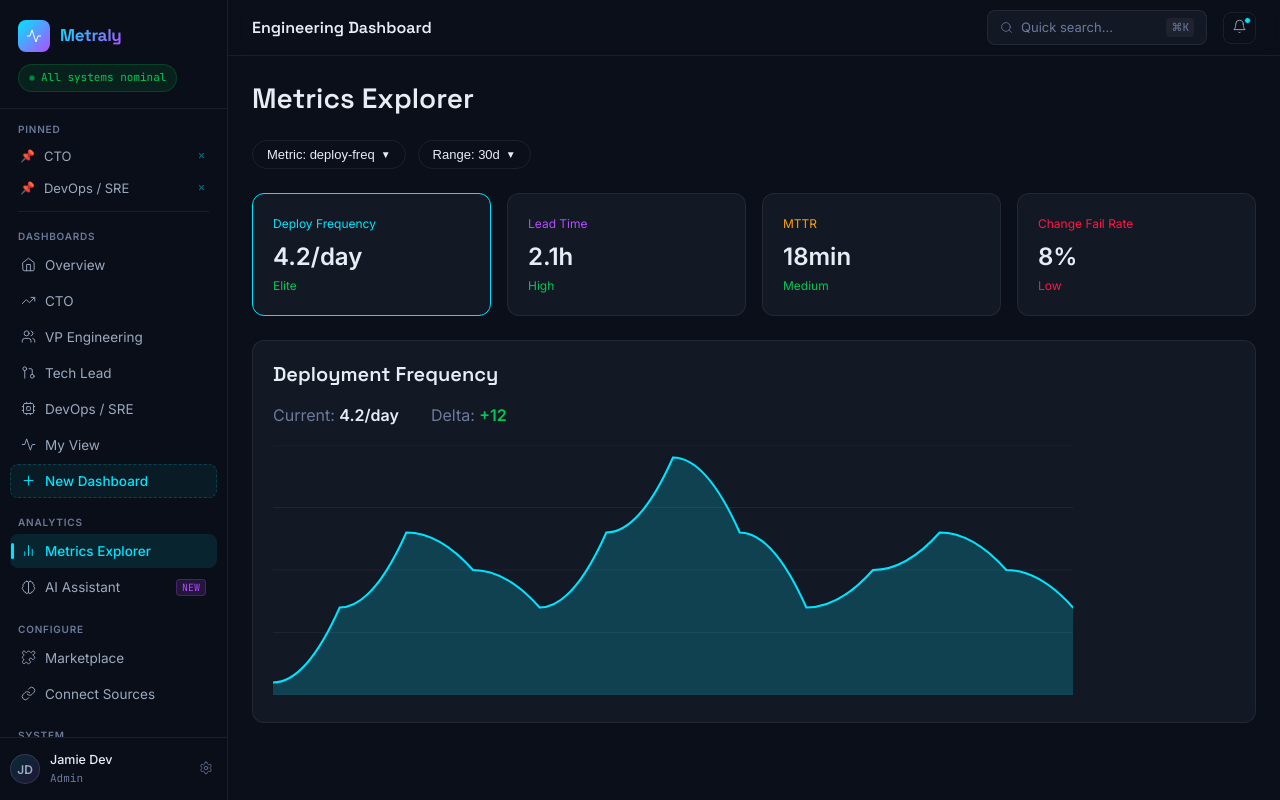
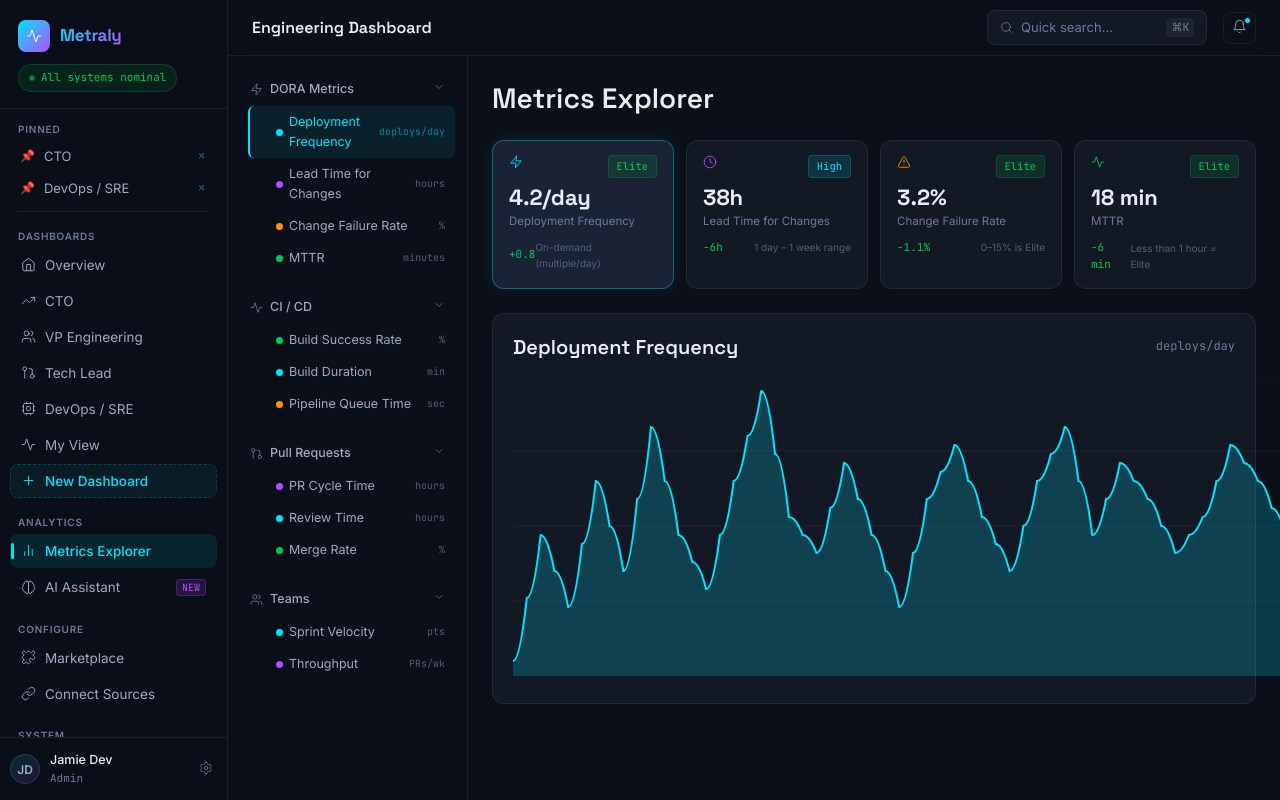
Before and after one commit to azyoskol/tl-tools, a React (Vite) app in the folder ui/: page / in a window 1280 px wide. Both pictures are taken after a click on the button "Metrics Explorer". Built offline with nearby package versions, Linux system fonts and the light colour scheme; the HTML template or start-up script is replaced by a standard one.

Commit message:
feat: rewrite Metrics Explorer with sidebar tree and DORA cards

```diff
--- a/ui/src/screens/MetricsScreen.tsx
+++ b/ui/src/screens/MetricsScreen.tsx
@@ -1,44 +1,192 @@
-import React, { useEffect, useState } from 'react';
-import { getDORA, getMetrics } from '../api/metrics';
+import React, { useState } from 'react';
+import { Widget } from '../components/ui/Widget';
 import { AreaChart } from '../components/charts/AreaChart';
-import { FilterPill } from '../components/ui/FilterPill';
-import { Widget } from '../components/ui/Widget';
+import { Icon } from '../components/ui/Icon';
+
+type TreeIcon = 'zap' | 'activity' | 'gitPR' | 'users' | 'layers';
+
+interface MetricChild { id: string; label: string; unit: string; color: string; }
+interface MetricGroup { id: string; label: string; icon: TreeIcon; expanded?: boolean; children: MetricChild[]; }
+
+const METRIC_TREE: MetricGroup[] = [
+  {
+    id: 'dora', label: 'DORA Metrics', icon: 'zap', expanded: true,
+    children: [
+      { id: 'deploy-freq', label: 'Deployment Frequency', unit: 'deploys/day', color: '#00E5FF' },
+      { id: 'lead-time', label: 'Lead Time for Changes', unit: 'hours', color: '#B44CFF' },
+      { id: 'cfr', label: 'Change Failure Rate', unit: '%', color: '#FF9100' },
+      { id: 'mttr', label: 'MTTR', unit: 'minutes', color: '#00C853' },
+    ],
+  },
+  {
+    id: 'ci', label: 'CI / CD', icon: 'activity',
+    children: [
+      { id: 'ci-pass', label: 'Build Success Rate', unit: '%', color: '#00C853' },
+      { id: 'ci-duration', label: 'Build Duration', unit: 'min', color: '#00E5FF' },
+      { id: 'ci-queue', label: 'Pipeline Queue Time', unit: 'sec', color: '#FF9100' },
+    ],
+  },
+  {
+    id: 'pr', label: 'Pull Requests', icon: 'gitPR',
+    children: [
+      { id: 'pr-cycle', label: 'PR Cycle Time', unit: 'hours', color: '#B44CFF' },
+      { id: 'pr-review', label: 'Review Time', unit: 'hours', color: '#00E5FF' },
+      { id: 'pr-merge', label: 'Merge Rate', unit: '%', color: '#00C853' },
+    ],
+  },
+  {
+    id: 'teams', label: 'Teams', icon: 'users',
+    children: [
+      { id: 'velocity', label: 'Sprint Velocity', unit: 'pts', color: '#00E5FF' },
+      { id: 'throughput', label: 'Throughput', unit: 'PRs/wk', color: '#B44CFF' },
+    ],
+  },
+];
+
+const METRIC_DATA: Record<string, number[]> = {
+  'deploy-freq': [3.5, 4.2, 3.8, 4.5, 4.0, 4.8, 4.2, 3.9, 4.5, 5.0, 4.3, 4.1, 4.6, 4.2, 3.8, 4.4, 4.7, 4.3, 4.0, 4.5, 4.8, 4.2, 4.6, 4.4, 4.1, 4.3, 4.7, 4.5, 4.2, 4.4],
+  'lead-time': [42, 38, 35, 40, 36, 32, 38, 35, 30, 28, 32, 35, 38, 36, 34, 30, 28, 32, 35, 38, 40, 36, 34, 32, 30, 35, 38, 40, 36, 34],
+  'cfr': [5, 4.5, 4, 3.5, 4, 3.2, 3, 3.5, 3.2, 3, 2.8, 3, 3.2, 3.5, 3, 2.8, 3.2, 3, 2.8, 3, 3.2, 3.5, 3, 2.8, 3.2, 3, 2.8, 3, 3.2, 3],
+  'mttr': [25, 22, 20, 18, 20, 18, 16, 18, 20, 18, 16, 15, 18, 20, 18, 16, 15, 18, 20, 18, 16, 15, 18, 20, 18, 16, 15, 18, 20, 18],
+  'ci-pass': [85, 87, 88, 86, 89, 90, 88, 87, 89, 91, 90, 89, 88, 90, 92, 91, 90, 89, 91, 92, 90, 89, 91, 92, 90, 89, 91, 92, 90, 89],
+  'ci-duration': [5.5, 5.2, 5, 4.8, 5, 4.8, 4.5, 4.8, 5, 4.8, 4.5, 4.6, 4.8, 5, 4.8, 4.5, 4.6, 4.8, 5, 4.8, 4.5, 4.6, 4.8, 5, 4.8, 4.5, 4.6, 4.8, 5, 4.8],
+  'ci-queue': [40, 38, 35, 32, 35, 30, 28, 30, 32, 28, 25, 28, 30, 28, 25, 28, 30, 28, 25, 28, 30, 28, 25, 28, 30, 28, 25, 28, 30, 28],
+  'pr-cycle': [24, 22, 20, 22, 20, 18, 20, 22, 20, 18, 16, 18, 20, 22, 20, 18, 16, 18, 20, 22, 20, 18, 16, 18, 20, 22, 20, 18, 16, 18],
+  'pr-review': [16, 14, 12, 14, 12, 10, 12, 14, 12, 10, 8, 10, 12, 14, 12, 10, 8, 10, 12, 14, 12, 10, 8, 10, 12, 14, 12, 10, 8, 10],
+  'pr-merge': [80, 82, 84, 82, 84, 86, 84, 82, 84, 86, 88, 86, 84, 86, 88, 86, 84, 86, 88, 86, 84, 86, 88, 86, 84, 86, 88, 86, 84, 86],
+  'velocity': [65, 68, 70, 72, 70, 68, 72, 75, 72, 70, 75, 78, 75, 72, 78, 80, 78, 75, 72, 75, 78, 80, 78, 75, 72, 75, 78, 80, 78, 75],
+  'throughput': [7, 7.5, 8, 7.5, 8, 8.5, 8, 7.5, 8, 8.5, 9, 8.5, 8, 8.5, 9, 8.5, 8, 8.5, 9, 8.5, 8, 8.5, 9, 8.5, 8, 8.5, 9, 8.5, 8, 8.5],
+};
+
+const DORA_CARDS: Array<{ id: string; label: string; value: string; delta: string; good: boolean; level: string; color: string; icon: 'zap' | 'clock' | 'alertTri' | 'activity'; note: string }> = [
+  { id: 'deploy-freq', label: 'Deployment Frequency', value: '4.2/day', delta: '+0.8', good: true, level: 'Elite', color: '#00E5FF', icon: 'zap', note: 'On-demand (multiple/day)' },
+  { id: 'lead-time', label: 'Lead Time for Changes', value: '38h', delta: '−6h', good: true, level: 'High', color: '#B44CFF', icon: 'clock', note: '1 day – 1 week range' },
+  { id: 'cfr', label: 'Change Failure Rate', value: '3.2%', delta: '−1.1%', good: true, level: 'Elite', color: '#FF9100', icon: 'alertTri', note: '0–15% is Elite' },
+  { id: 'mttr', label: 'MTTR', value: '18 min', delta: '−6 min', good: true, level: 'Elite', color: '#00C853', icon: 'activity', note: 'Less than 1 hour = Elite' },
+];
+
+const findMetric = (id: string): any => {
+  for (const group of METRIC_TREE) {
+    for (const child of group.children || []) {
+      if (child.id === id) return child;
+    }
+  }
+  return null;
+};
+
+const DORALevel = ({ level }: { level: string }) => {
+  const map: Record<string, [string, string]> = {
+    Elite: ['#00C853', 'rgba(0,200,83,0.12)'],
+    High: ['#00E5FF', 'rgba(0,229,255,0.12)'],
+    Med: ['#FF9100', 'rgba(255,145,0,0.12)'],
+    Low: ['#FF1744', 'rgba(255,23,68,0.12)'],
+  };
+  const [c, bg] = map[level] || map['Med'];
+  return (
+    <span style={{ fontSize: 10.5, color: c, background: bg, border: `1px solid ${c}30`, borderRadius: 4, padding: '2px 8px', fontFamily: 'var(--font-mono)' }}>
+      {level}
+    </span>
+  );
+};
 
 export const MetricsScreen: React.FC = () => {
-  const [dora, setDora] = useState<any>(null);
   const [selectedMetric, setSelectedMetric] = useState('deploy-freq');
-  const [metricData, setMetricData] = useState<any>(null);
-  const [range, setRange] = useState('30d');
+  const [expandedGroups, setExpandedGroups] = useState(['dora', 'ci', 'pr', 'teams']);
 
-  useEffect(() => { getDORA().then(setDora).catch(() => {}); }, []);
-  useEffect(() => { getMetrics(selectedMetric, range).then(setMetricData).catch(() => {}); }, [selectedMetric, range]);
+  const toggleGroup = (id: string) => {
+    setExpandedGroups(prev => prev.includes(id) ? prev.filter(x => x !== id) : [...prev, id]);
+  };
+
+  const metric = findMetric(selectedMetric);
+  const data = METRIC_DATA[selectedMetric] || [];
 
   return (
-    <div className="fade-up-3" style={{ padding: 24 }}>
-      <h1 style={{ fontSize: 28, marginBottom: 24 }}>Metrics Explorer</h1>
-      <div style={{ display: 'flex', gap: 12, marginBottom: 24 }}>
-        <FilterPill label="Metric" options={['deploy-freq', 'lead-time', 'mttr', 'change-fail']} value={selectedMetric} onChange={setSelectedMetric} />
-        <FilterPill label="Range" options={['7d', '14d', '30d', '90d']} value={range} onChange={setRange} />
-      </div>
-      <div style={{ display: 'grid', gridTemplateColumns: 'repeat(4, 1fr)', gap: 16, marginBottom: 24 }}>
-        {dora?.metrics?.map((m: any) => (
-          <Widget key={m.id} style={{ cursor: 'pointer', borderColor: selectedMetric === m.id ? m.color : 'var(--border)' }} onClick={() => setSelectedMetric(m.id)}>
-            <div style={{ color: m.color, fontSize: 12, marginBottom: 4 }}>{m.label}</div>
-            <div style={{ fontSize: 24, fontWeight: 600 }}>{m.value}</div>
-            <div style={{ color: m.good ? '#00C853' : '#FF1744', fontSize: 12 }}>{m.level}</div>
-          </Widget>
+    <div className="fade-up-3" style={{ display: 'flex', height: 'calc(100vh - 56px)', overflow: 'hidden' }}>
+      {/* Left sidebar */}
+      <div style={{ width: 240, borderRight: '1px solid var(--border)', padding: '16px 12px', overflow: 'auto' }}>
+        {METRIC_TREE.map((group) => (
+          <div key={group.id} style={{ marginBottom: 16 }}>
+            <div
+              onClick={() => toggleGroup(group.id)}
+              style={{
+                display: 'flex', alignItems: 'center', gap: 7, padding: '7px 10px',
+                cursor: 'pointer', borderRadius: 6, transition: 'background 0.12s',
+                color: 'var(--muted2)', fontSize: 12.5, fontWeight: 500,
+              }}
+            >
+              <Icon name={group.icon || 'layers'} size={13} color="var(--muted)" />
+              <span style={{ flex: 1 }}>{group.label}</span>
+              <div style={{ transform: expandedGroups.includes(group.id) ? 'rotate(0deg)' : 'rotate(-90deg)', transition: 'transform 0.2s' }}>
+                <Icon name="chevronDown" size={12} color="var(--muted)" />
+              </div>
+            </div>
+            {expandedGroups.includes(group.id) && group.children.map(child => (
+              <div
+                key={child.id}
+                onClick={() => setSelectedMetric(child.id)}
+                style={{
+                  display: 'flex', alignItems: 'center', gap: 6, padding: '6px 10px 6px 26px',
+                  cursor: 'pointer', borderRadius: 6, transition: 'all 0.12s',
+                  background: selectedMetric === child.id ? `${child.color}15` : 'transparent',
+                  color: selectedMetric === child.id ? child.color : 'var(--muted2)',
+                  fontSize: 12.5, borderLeft: selectedMetric === child.id ? `2px solid ${child.color}` : '2px solid transparent',
+                  marginLeft: 8,
+                }}
+              >
+                <div style={{ width: 7, height: 7, borderRadius: '50%', background: child.color, flexShrink: 0 }} />
+                <span style={{ flex: 1 }}>{child.label}</span>
+                <span style={{ fontSize: 10, opacity: 0.5, fontFamily: 'var(--font-mono)' }}>{child.unit}</span>
+              </div>
+            ))}
+          </div>
         ))}
       </div>
-      {metricData && (
-        <Widget>
-          <h3 style={{ marginBottom: 16 }}>{metricData.label}</h3>
-          <div style={{ display: 'flex', gap: 32, marginBottom: 16 }}>
-            <div><span style={{ color: 'var(--muted)' }}>Current: </span><strong>{metricData.current}</strong></div>
-            <div><span style={{ color: 'var(--muted)' }}>Delta: </span><strong style={{ color: metricData.delta > 0 ? '#00C853' : '#FF1744' }}>{metricData.delta > 0 ? '+' : ''}{metricData.delta}</strong></div>
-          </div>
-          <AreaChart data={metricData.series} compare={metricData.compare} width={800} height={250} />
-        </Widget>
-      )}
+
+      {/* Main content */}
+      <div style={{ flex: 1, padding: 24, overflow: 'auto' }}>
+        <h1 style={{ fontSize: 28, marginBottom: 24 }}>Metrics Explorer</h1>
+
+        {/* DORA Summary */}
+        <div style={{ display: 'grid', gridTemplateColumns: 'repeat(4, 1fr)', gap: 12, marginBottom: 24 }}>
+          {DORA_CARDS.map((card) => {
+            const isSelected = selectedMetric === card.id;
+            return (
+              <div
+                key={card.id}
+                onClick={() => setSelectedMetric(card.id)}
+                style={{
+                  background: isSelected ? 'var(--glass2)' : 'var(--glass)',
+                  border: isSelected ? `1px solid ${card.color}55` : '1px solid var(--border)',
+                  borderRadius: 12, padding: '14px 16px', cursor: 'pointer',
+                  boxShadow: isSelected ? `0 0 16px ${card.color}18` : 'none',
+                }}
+              >
+                <div style={{ display: 'flex', justifyContent: 'space-between', alignItems: 'flex-start', marginBottom: 8 }}>
+                  <Icon name={card.icon} size={14} color={card.color} />
+                  <DORALevel level={card.level} />
+                </div>
+                <div style={{ fontFamily: 'var(--font-head)', fontSize: 22, fontWeight: 700, color: 'var(--text)', lineHeight: 1 }}>{card.value}</div>
+                <div style={{ fontSize: 11.5, color: 'var(--muted)', marginTop: 4 }}>{card.label}</div>
+                <div style={{ display: 'flex', alignItems: 'center', justifyContent: 'space-between', marginTop: 8 }}>
+                  <span style={{ fontSize: 11, color: card.good ? '#00C853' : '#FF1744', fontFamily: 'var(--font-mono)' }}>{card.delta}</span>
+                  <span style={{ fontSize: 10, color: 'var(--muted)', opacity: 0.7 }}>{card.note}</span>
+                </div>
+              </div>
+            );
+          })}
+        </div>
+
+        {/* Chart */}
+        {metric && (
+          <Widget>
+            <div style={{ display: 'flex', justifyContent: 'space-between', alignItems: 'center', marginBottom: 16 }}>
+              <h3 style={{ margin: 0 }}>{metric.label}</h3>
+              <span style={{ fontSize: 12, color: 'var(--muted)', fontFamily: 'var(--font-mono)' }}>{metric.unit}</span>
+            </div>
+            <AreaChart data={data.map((v, i) => ({ date: `Day ${i+1}`, value: v }))} width={800} height={300} color={metric.color} />
+          </Widget>
+        )}
+      </div>
     </div>
   );
 };
```
